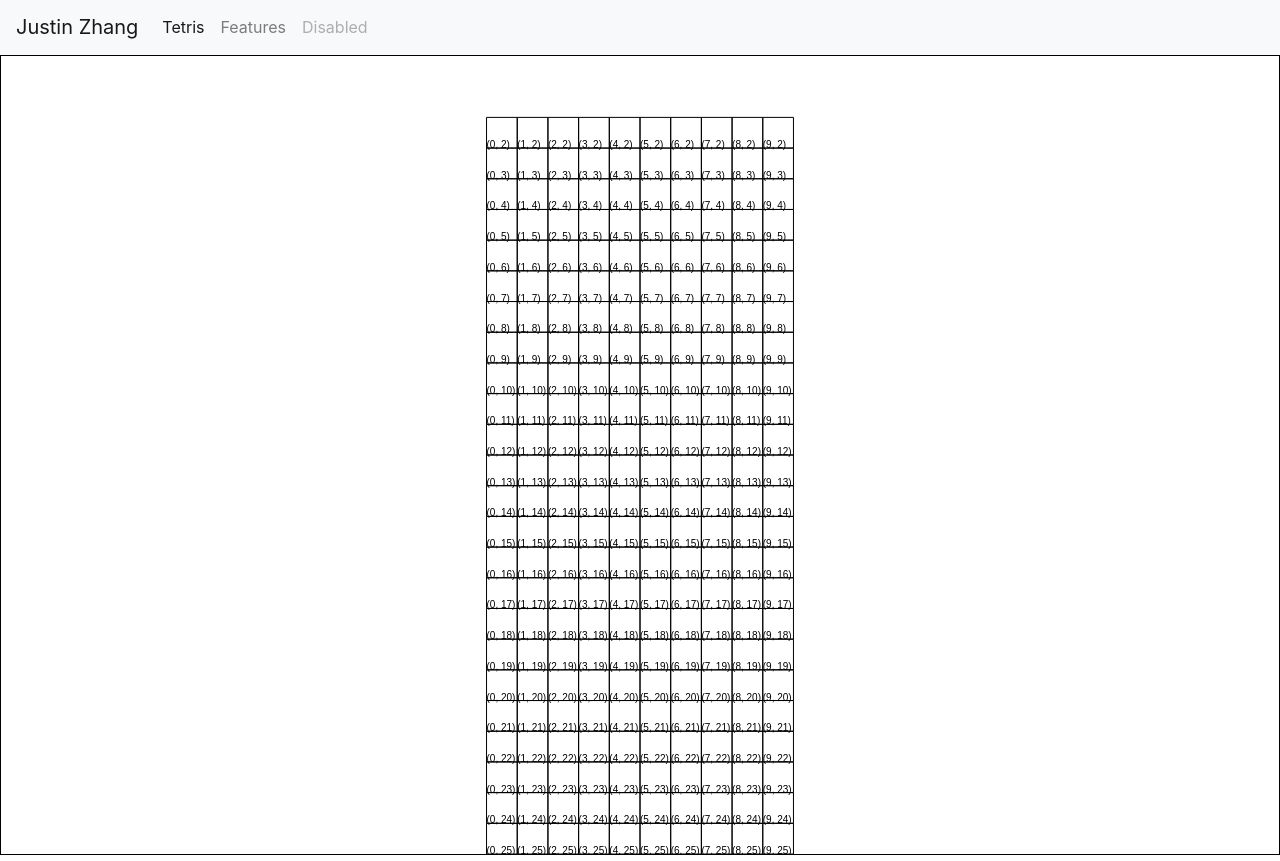
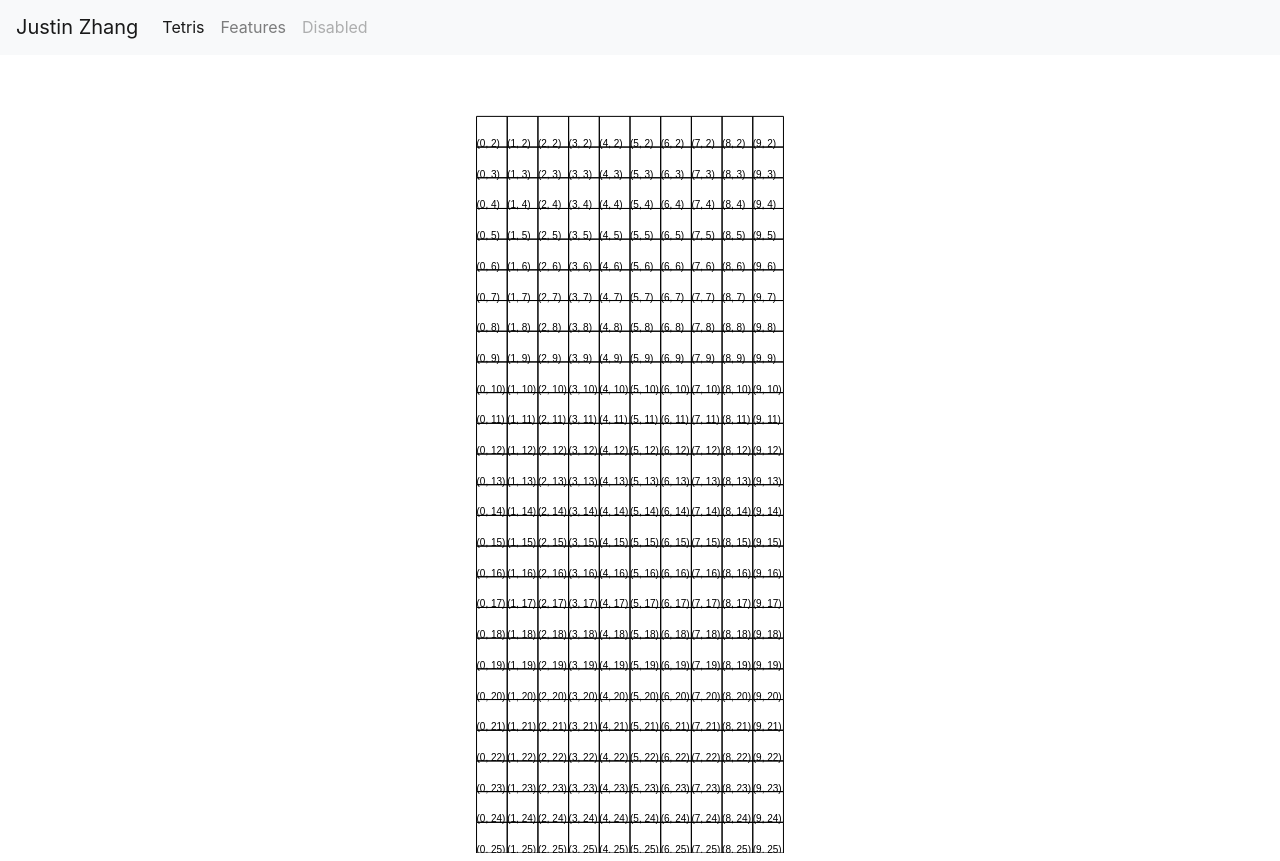
Before and after one commit to jzhang1223/variety-site, a Flask app: page /tetris in a window 1280 px wide. Shown: the part 1-862 px from the top of the page. Run offline with Flask 2, Linux system fonts and the light colour scheme; some libraries are stand-ins or nearby versions.

Commit message:
Add temporary solution to width having scroll. Remove canvas border.

```diff
--- a/static/Tetris.js
+++ b/static/Tetris.js
@@ -7,7 +7,7 @@ function draw() {
 function setup() {
   var canvas = document.getElementById("tetris");
 
-  canvas.width = window.innerWidth - 2;
+  canvas.width = window.innerWidth - 20;
   canvas.height = window.innerHeight - 2;
 
   game = new TetrisGame(10, 24, canvas);
--- a/templates/Tetris.html
+++ b/templates/Tetris.html
@@ -3,15 +3,18 @@
 {% block head %}
 <script type="text/javascript" src="{{ url_for('static', filename='Tetris.js') }}"></script>
 <script type="text/javascript">
-  window.onload = () => {console.log(document.body.onload = draw());}
+  console.log("loaded");
+  window.onload = () => {
+    document.body.onload = draw();
+    document.body.onresize = draw();
+    }
+
 </script>
 <style type="text/css">
-  canvas {
-    border: 1px black solid;
-  }
-
   body {
     margin: 0px;
+    width: 100%;
+    height: 100%;
   }
 </style>
 {% endblock %}
```
